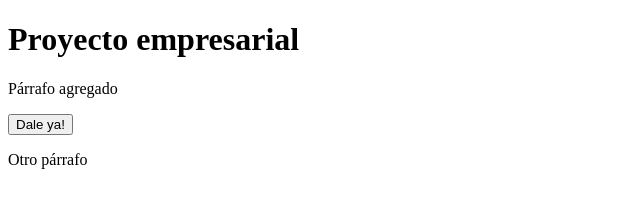
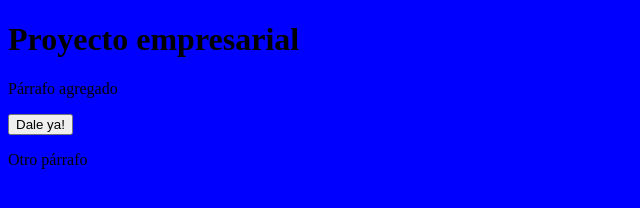
Before and after one commit to CanaletaFast/proyecto, a plain HTML site: page index.html in a window 1280 px wide. Shown: the whole page, without its empty margins (0-640 px from the left). Drawn offline with Linux system fonts and the light colour scheme.

Commit message:
Update estilos.css

```diff
--- a/CSS/estilos.css
+++ b/CSS/estilos.css
@@ -1,3 +1,3 @@
 body{
-  backgorund-color: blue;
+  background-color: blue;
 }
```
